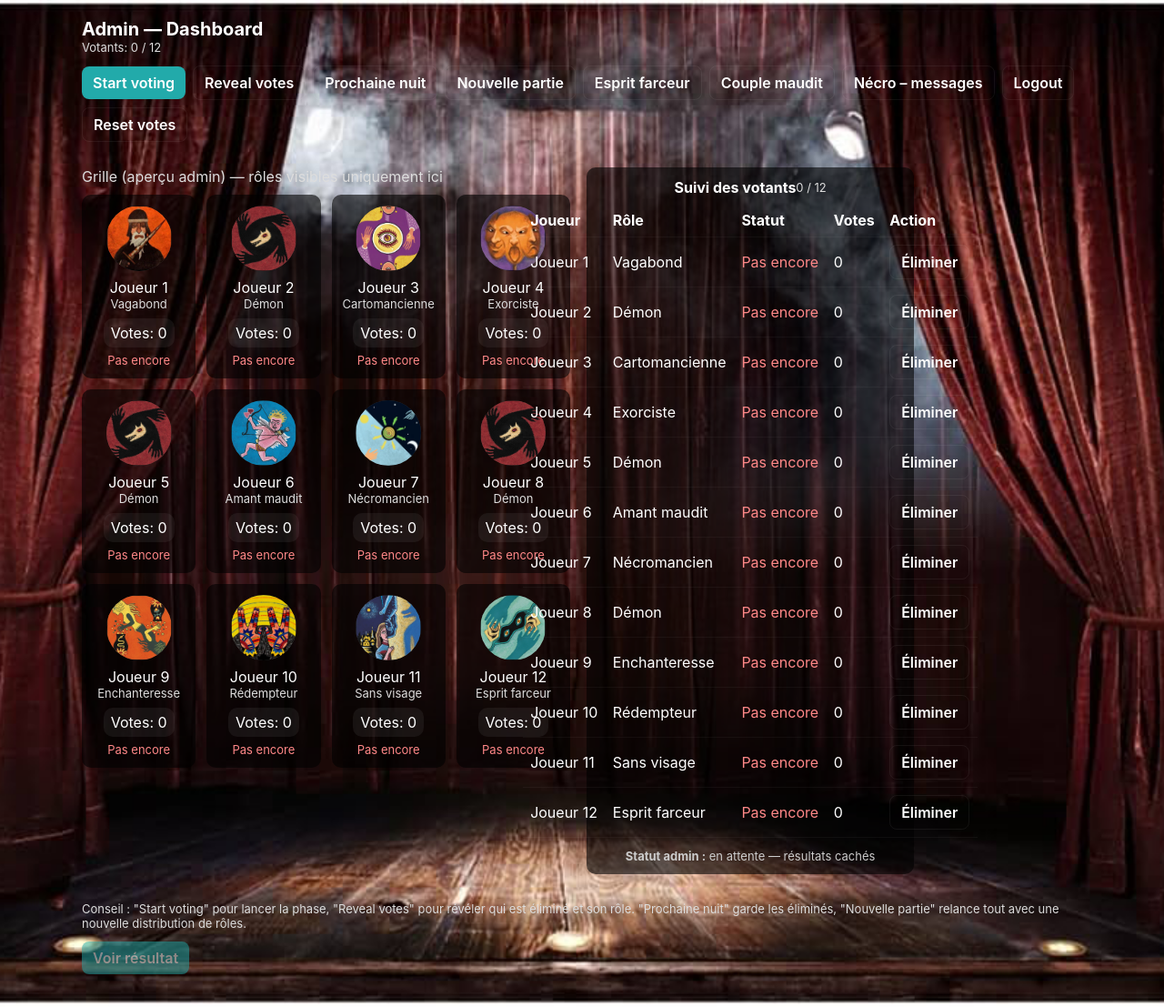
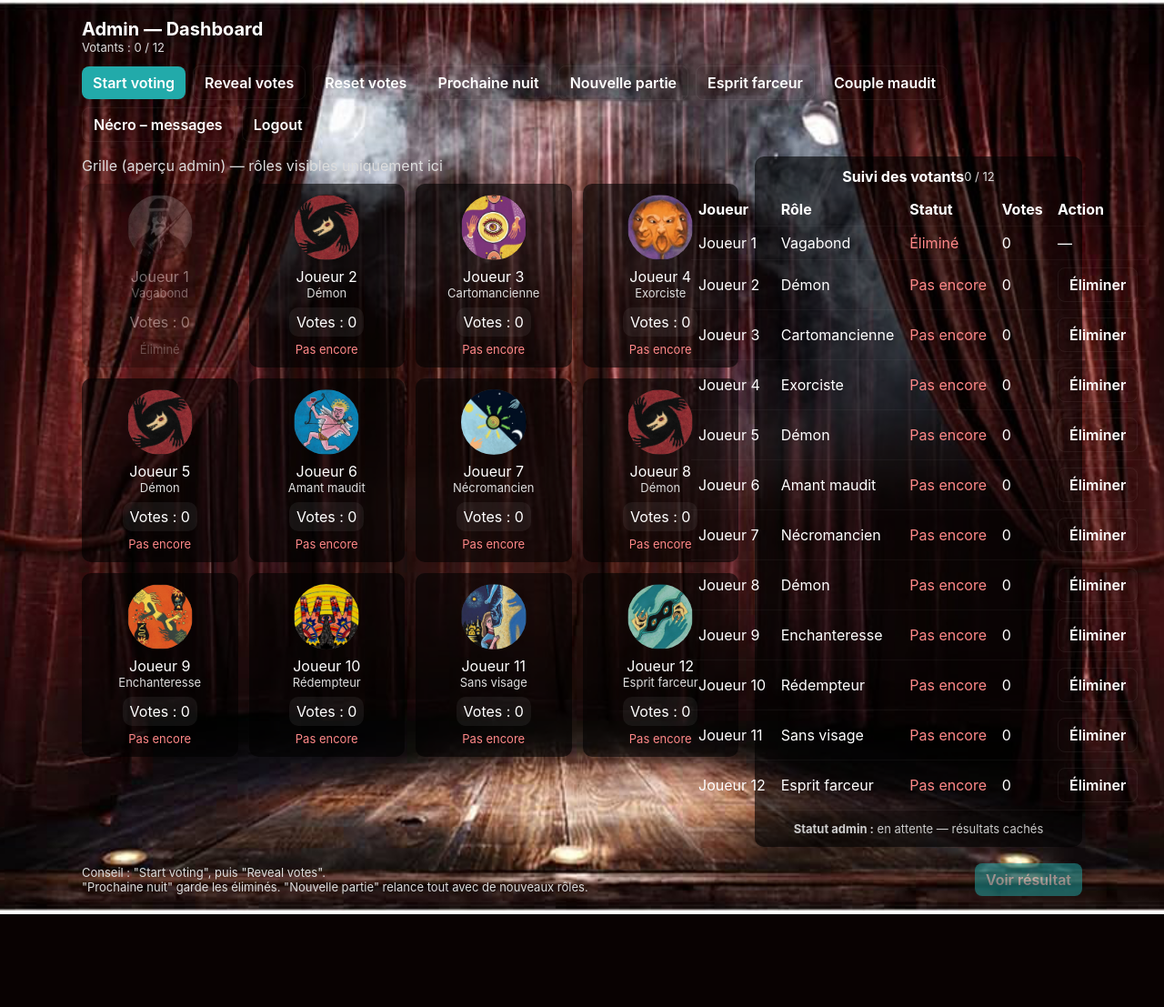
Before and after one commit to matmnsy/MGPR, a Flask app: page /admin/dashboard in a window 1280 px wide. Shown: the whole page at 91% size. After the commit the page ends 1005 px from the top, so only its background shows below. Run offline with Flask 3, Linux system fonts and the light colour scheme; the visitor is signed in with stand-in values (Sample User, id 1).

Commit message:
Ajout reset votes 2

```diff
--- a/templates/admin_dashboard.html
+++ b/templates/admin_dashboard.html
@@ -28,7 +28,7 @@
 
     .wrap {
       max-width: 1100px;
-        width: 95vw;                    /* responsive */
+      width: 95vw;
       margin: 0 auto;
       box-sizing: border-box;
     }
@@ -101,15 +101,8 @@
       box-sizing: border-box;
     }
 
-      .card.eliminated {
-        opacity: 0.4;
-        filter: grayscale(1);
-      }
-
-      .card.lover {
-        box-shadow: 0 0 12px var(--lover);
-        border: 2px solid var(--lover);
-      }
+    .card.eliminated { opacity: 0.4; filter: grayscale(1); }
+    .card.lover { box-shadow: 0 0 12px var(--lover); border: 2px solid var(--lover); }
 
     .img {
       width: 72px;
@@ -132,16 +125,8 @@
       border-radius: 10px;
     }
 
-      .table-wrapper {
-        width: 100%;
-        overflow-x: auto;       /* permet le scroll horizontal sur mobile */
-      }
-
-      table {
-        width: 100%;
-        border-collapse: collapse;
-        min-width: 500px;       /* évite compression totale */
-      }
+    .table-wrapper { width: 100%; overflow-x: auto; }
+    table { width: 100%; border-collapse: collapse; min-width: 500px; }
 
     th, td {
       padding: 8px;
@@ -164,67 +149,38 @@
       flex-wrap: wrap;
     }
 
-      /* TABLETTE */
+    /* Responsive tablette */
     @media (max-width: 900px) {
-        .grid-and-table {
-          grid-template-columns: 1fr;
-        }
-        .grid {
-          grid-template-columns: repeat(3,1fr);
-        }
+      .grid-and-table { grid-template-columns: 1fr; }
+      .grid { grid-template-columns: repeat(3,1fr); }
     }
 
-      /* MOBILE */
+    /* Responsive mobile */
     @media (max-width: 600px) {
-
-        body {
-          padding: 12px;
-        }
-
-        .title {
-          font-size: 18px;
-        }
-
-        .controls .btn {
-          padding: 7px 10px;
-          font-size: 13px;
-        }
-
-        .grid {
-          grid-template-columns: repeat(2,1fr);
-          gap: 10px;
-        }
-
-        .img {
-          width: 64px;
-          height: 64px;
-        }
-
-        th, td {
-          padding: 6px;
-          font-size: 12px;
-        }
-
-        .status {
-          font-size: 13px;
-        }
-
-        .footer {
-          flex-direction: column;
-          text-align: center;
-        }
+      body { padding: 12px; }
+      .title { font-size: 18px; }
+      .controls .btn { padding: 7px 10px; font-size: 13px; }
+      .grid { grid-template-columns: repeat(2,1fr); gap: 10px; }
+      .img { width: 64px; height: 64px; }
+      th, td { padding: 6px; font-size: 12px; }
+      .status { font-size: 13px; }
+      .footer { flex-direction: column; text-align: center; }
     }
   </style>
 </head>
+
 <body>
 <div class="wrap">
+
+  <!-- HEADER -->
   <div class="header">
     <div>
       <div class="title">Admin — Dashboard</div>
-        <div class="small">Votants: {{ total_voters }} / {{ status|length }}</div>
+      <div class="small">Votants : {{ total_voters }} / {{ joueurs|length }}</div>
     </div>
 
     <div class="controls">
+
       {% if not admin_started %}
         <a class="btn" href="{{ url_for('admin_start') }}">Start voting</a>
       {% else %}
@@ -238,6 +194,12 @@
       </a>
 
       <a class="btn secondary"
+         href="{{ url_for('admin_reset_votes') }}"
+         onclick="return confirm('Remettre tous les votes à 0 et permettre un nouveau vote ?');">
+         Reset votes
+      </a>
+
+      <a class="btn secondary"
          href="{{ url_for('admin_next_night') }}"
          onclick="return confirm('Prochaine nuit : réinitialiser les votes, mais garder les joueurs éliminés ?');">
          Prochaine nuit
@@ -245,7 +207,7 @@
 
       <a class="btn secondary"
          href="{{ url_for('reset') }}"
-           onclick="return confirm('Nouvelle partie : remettre tous les votes à zéro et faire revenir tous les joueurs (nouvelles distributions de rôles) ?');">
+         onclick="return confirm('Nouvelle partie : tout réinitialiser et redistribuer les rôles ?');">
          Nouvelle partie
       </a>
 
@@ -261,18 +223,22 @@
         Nécro – messages
       </a>
 
-        <a class="btn secondary" href="{{ url_for('admin_logout') }}">Logout</a>
+      <a class="btn secondary" href="{{ url_for('admin_logout') }}">
+        Logout
+      </a>
 
-        <a class="btn secondary" href="{{ url_for('admin_reset_votes') }}" onclick="return confirm('Remettre tous les votes à 0 et permettre un nouveau vote ?');">
-            Reset votes
-        </a>
+    </div>
   </div>
 
+  <!-- GRID + TABLE -->
   <div class="grid-and-table">
+
+    <!-- GRID -->
     <div>
       <div style="margin-bottom:10px;color:#ddd">
         Grille (aperçu admin) — rôles visibles uniquement ici
       </div>
+
       <div class="grid">
         {% for j in joueurs %}
           <div class="card
@@ -282,12 +248,14 @@
             <div>Joueur {{ j }}</div>
             <div class="small">
               {{ roles[j]['name'] }}
-                {% if j in couple_players %} — <span class="lover-text">Amoureux</span>{% endif %}
+              {% if j in couple_players %}
+                — <span class="lover-text">Amoureux</span>
+              {% endif %}
             </div>
-              <div class="count">Votes: {{ votes[j] }}</div>
+            <div class="count">Votes : {{ votes[j] }}</div>
             <div class="small" style="margin-top:6px">
               {% if j in eliminated_players %}
-                  <span class="ko">Éliminé (hors jeu)</span>
+                <span class="ko">Éliminé</span>
               {% else %}
                 {% if j in joueurs_ayant_vote %}
                   <span class="ok">A voté</span>
@@ -301,10 +269,12 @@
       </div>
     </div>
 
-      <div class="card" style="padding:12px">
+    <!-- TABLE -->
+    <div class="card">
+
       <div style="display:flex;justify-content:space-between;align-items:center;margin-bottom:8px">
         <strong>Suivi des votants</strong>
-          <span class="small">{{ total_voters }} / {{ status|length }}</span>
+        <span class="small">{{ total_voters }} / {{ joueurs|length }}</span>
       </div>
 
       <table>
@@ -327,6 +297,7 @@
               Joueur {{ j }}
             </td>
             <td>{{ roles[j]['name'] }}</td>
+
             <td>
               {% if j in eliminated_players %}
                 <span class="ko">Éliminé</span>
@@ -338,14 +309,16 @@
                 {% endif %}
               {% endif %}
             </td>
+
             <td>{{ votes[j] }}</td>
+
             <td>
               {% if j in eliminated_players %}
                 —
               {% else %}
                 <a class="btn secondary"
                    href="{{ url_for('admin_eliminate', joueur=j) }}"
-                       onclick="return confirm('Éliminer ce joueur (hors jeu pour la partie) ?');">
+                   onclick="return confirm('Éliminer ce joueur ?');">
                   Éliminer
                 </a>
               {% endif %}
@@ -360,14 +333,19 @@
         {% if admin_started %} phase ouverte {% else %} en attente {% endif %} —
         {% if reveal_results %} résultats révélés {% else %} résultats cachés {% endif %}
       </div>
-      </div>
+
     </div>
 
+  </div>
+
+  <!-- FOOTER -->
   <div class="footer">
     <div class="small">
-        Conseil : "Start voting" pour lancer la phase, "Reveal votes" pour révéler qui est éliminé et son rôle.
-        "Prochaine nuit" garde les éliminés, "Nouvelle partie" relance tout avec une nouvelle distribution de rôles.
+      Conseil : "Start voting", puis "Reveal votes".<br>
+      "Prochaine nuit" garde les éliminés.
+      "Nouvelle partie" relance tout avec de nouveaux rôles.
     </div>
+
     <div>
       <a class="btn" href="{{ url_for('admin_result') }}"
          {% if not all_voted %}style="opacity:0.5;pointer-events:none;"{% endif %}>
@@ -375,6 +353,7 @@
       </a>
     </div>
   </div>
+
 </div>
 </body>
 </html>
```
Lines whose indentation alone changed are shown as unchanged.
